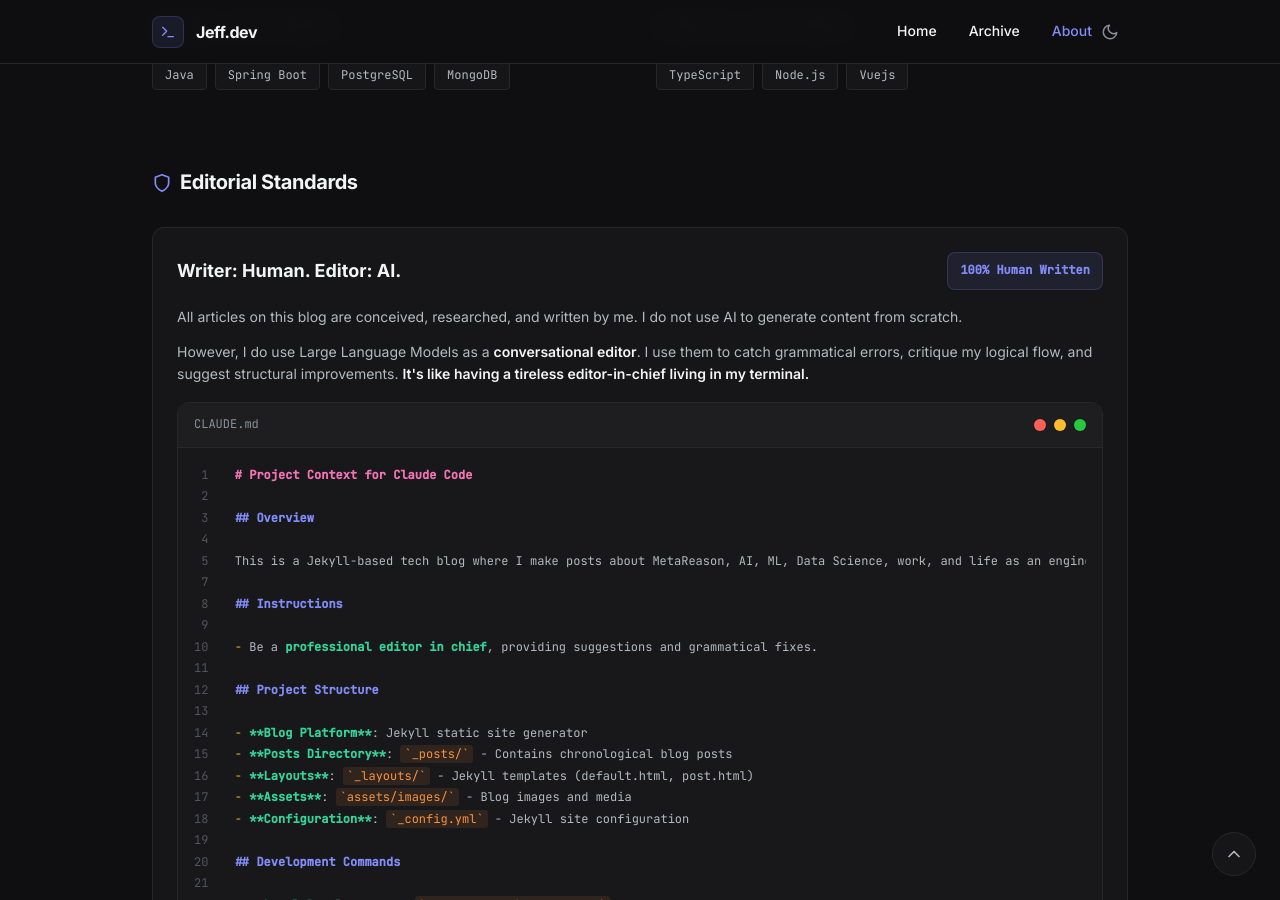
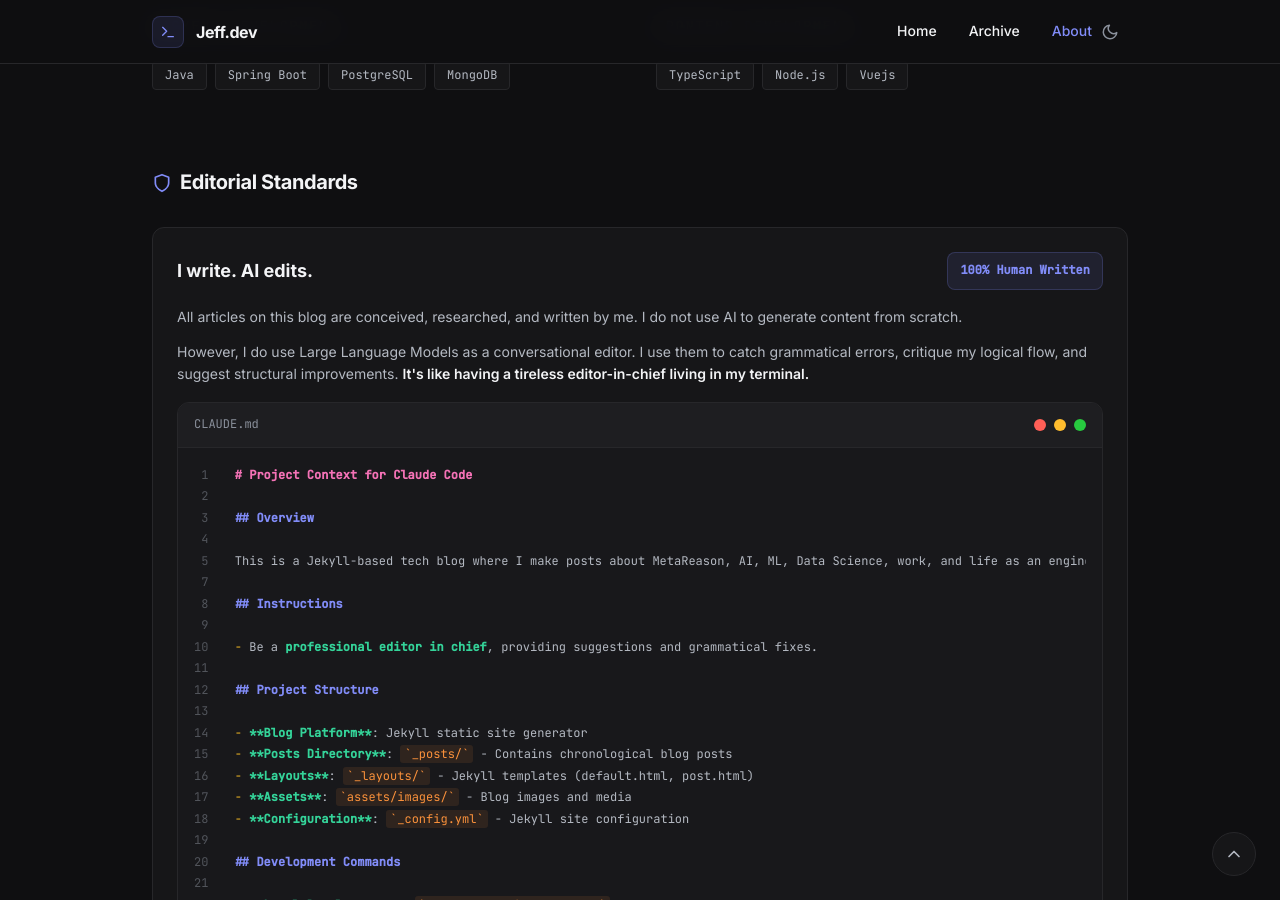
Before and after one commit to jeffgbradley2/jeffgbradley2.github.io, a Jekyll site: the page built from about.md, in a window 1280 px wide and 900 px high, scrolled down 1654 px. Built offline with Jekyll 4.4.1, drawn with Linux system fonts in a browser that asks for light colours.

Commit message:
content: simplify Editorial Standards heading
Change "Writer: Human. Editor: AI." to "I write. AI edits." for a more
conversational, first-person tone. Also remove redundant bold styling
on "conversational editor".

Co-Authored-By: Claude Opus 4.5 <noreply@anthropic.com>

```diff
--- a/about.md
+++ b/about.md
@@ -148,11 +148,11 @@ permalink: /about/
 
   <div class="editorial-statement">
     <div class="editorial-statement-header">
-      <h3>Writer: Human. Editor: AI.</h3>
+      <h3>I write. AI edits.</h3>
       <span class="human-written-badge">100% Human Written</span>
     </div>
     <p>All articles on this blog are conceived, researched, and written by me. I do not use AI to generate content from scratch.</p>
-    <p>However, I do use Large Language Models as a <strong>conversational editor</strong>. I use them to catch grammatical errors, critique my logical flow, and suggest structural improvements. <strong>It's like having a tireless editor-in-chief living in my terminal.</strong></p>
+    <p>However, I do use Large Language Models as a conversational editor. I use them to catch grammatical errors, critique my logical flow, and suggest structural improvements. <strong>It's like having a tireless editor-in-chief living in my terminal.</strong></p>
 
     <div class="terminal-window">
       <div class="terminal-header">
```
